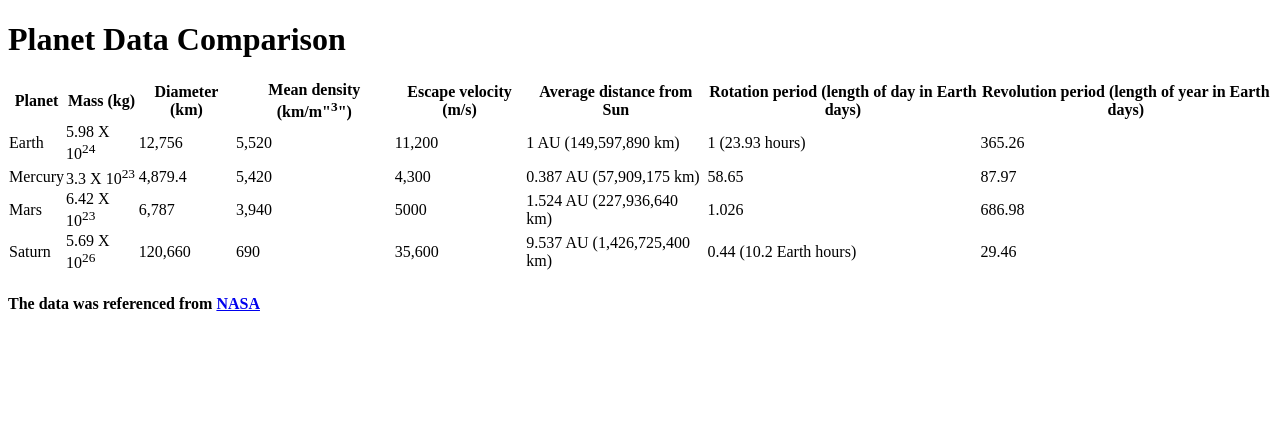
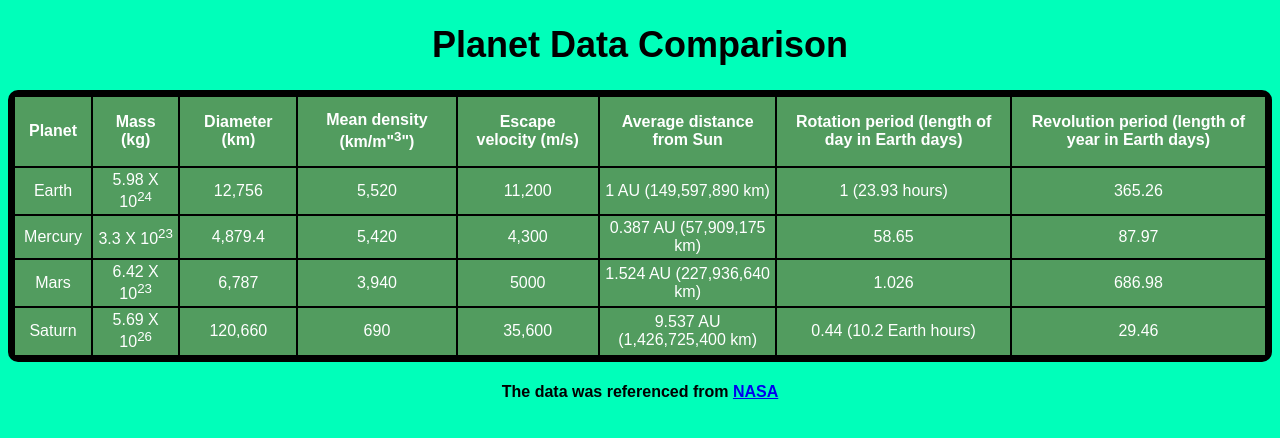
Before and after one commit to zmgkgkt1004/lab5, a plain HTML site: page index.html in a window 1280 px wide. Drawn offline with Linux system fonts and the light colour scheme.

Commit message:
Update style.css
Update css

```diff
--- a/css/style.css
+++ b/css/style.css
@@ -1,3 +1,36 @@
+body {
+    font-family: 'Arial', sans-serif;
+    background-color: #00ffba;
+    color:#000000000050;
+    text-align: center;
+}
 table {
-	border-collapse: collapse;
+    border-radius: 10px;
+    margin: auto;
+    padding: 5px;
+    background:#000000;
+    color:white;
 }
+tr, td {
+    text-align: center;
+    margin: auto;
+    padding: 3px;
+    background-color: #529c5f;
+    color:white;
+}
+th {
+    border-spacing: 1px;
+    background-color: #529c5f;
+    padding: 14px;
+    color:white;
+}
+
+#heading {
+    font-size: 18px;
+    margin: auto;
+}
+#footing {
+    font-size: 15px;
+    margin: auto;
+
+}
```
